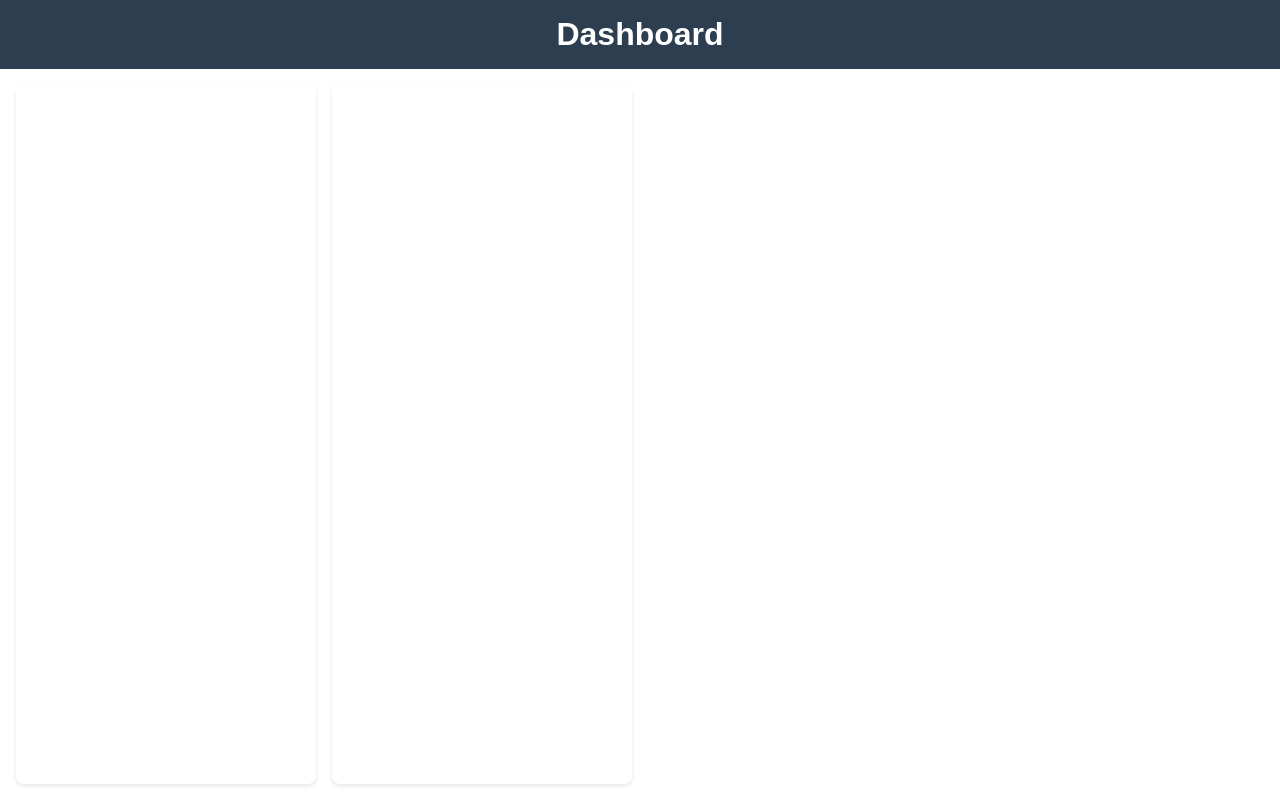
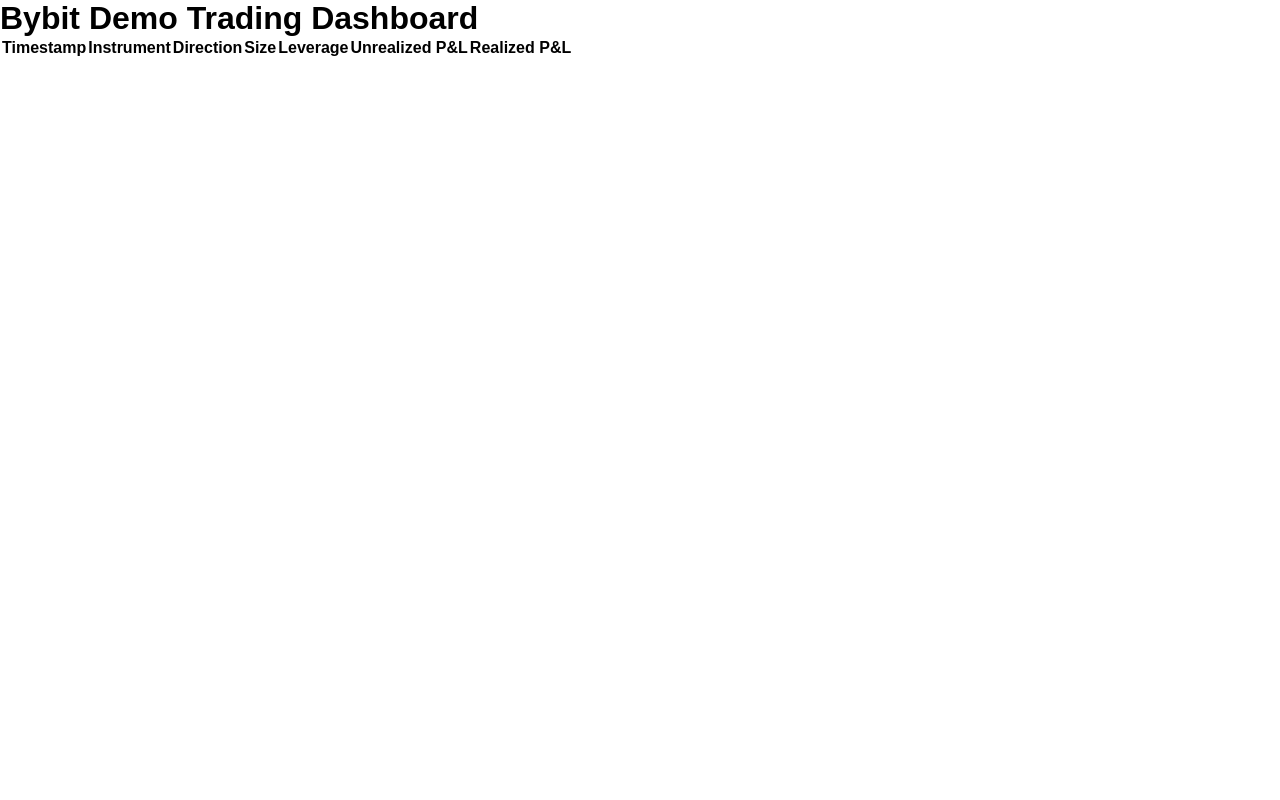
Before and after one commit to Omeyimi/FlipEdge, a plain HTML site: page index.html in a window 1280 px wide. Drawn offline with nearby package versions, Linux system fonts and the light colour scheme.

Commit message:
Update index.html

```diff
--- a/index.html
+++ b/index.html
@@ -1,25 +1,29 @@
-<!-- index.html -->
 <!DOCTYPE html>
 <html lang="en">
 <head>
   <meta charset="UTF-8" />
-  <meta name="viewport" content="width=device-width, initial-scale=1.0" />
-  <title>API Dashboard</title>
+  <meta name="viewport" content="width=device-width, initial-scale=1.0"/>
+  <title>Bybit Demo Trading Dashboard</title>
   <link rel="stylesheet" href="style.css" />
-  <script src="https://cdn.jsdelivr.net/npm/chart.js"></script>
 </head>
 <body>
-  <header>
-    <h1>Dashboard</h1>
-  </header>
-  <main>
-    <section class="card">
-      <canvas id="lineChart"></canvas>
-    </section>
-    <section class="card">
-      <canvas id="barChart"></canvas>
-    </section>
-  </main>
+  <div class="dashboard">
+    <h1>Bybit Demo Trading Dashboard</h1>
+    <table id="tradesTable">
+      <thead>
+        <tr>
+          <th>Timestamp</th>
+          <th>Instrument</th>
+          <th>Direction</th>
+          <th>Size</th>
+          <th>Leverage</th>
+          <th>Unrealized P&L</th>
+          <th>Realized P&L</th>
+        </tr>
+      </thead>
+      <tbody></tbody>
+    </table>
+  </div>
   <script src="script.js"></script>
 </body>
 </html>
```
